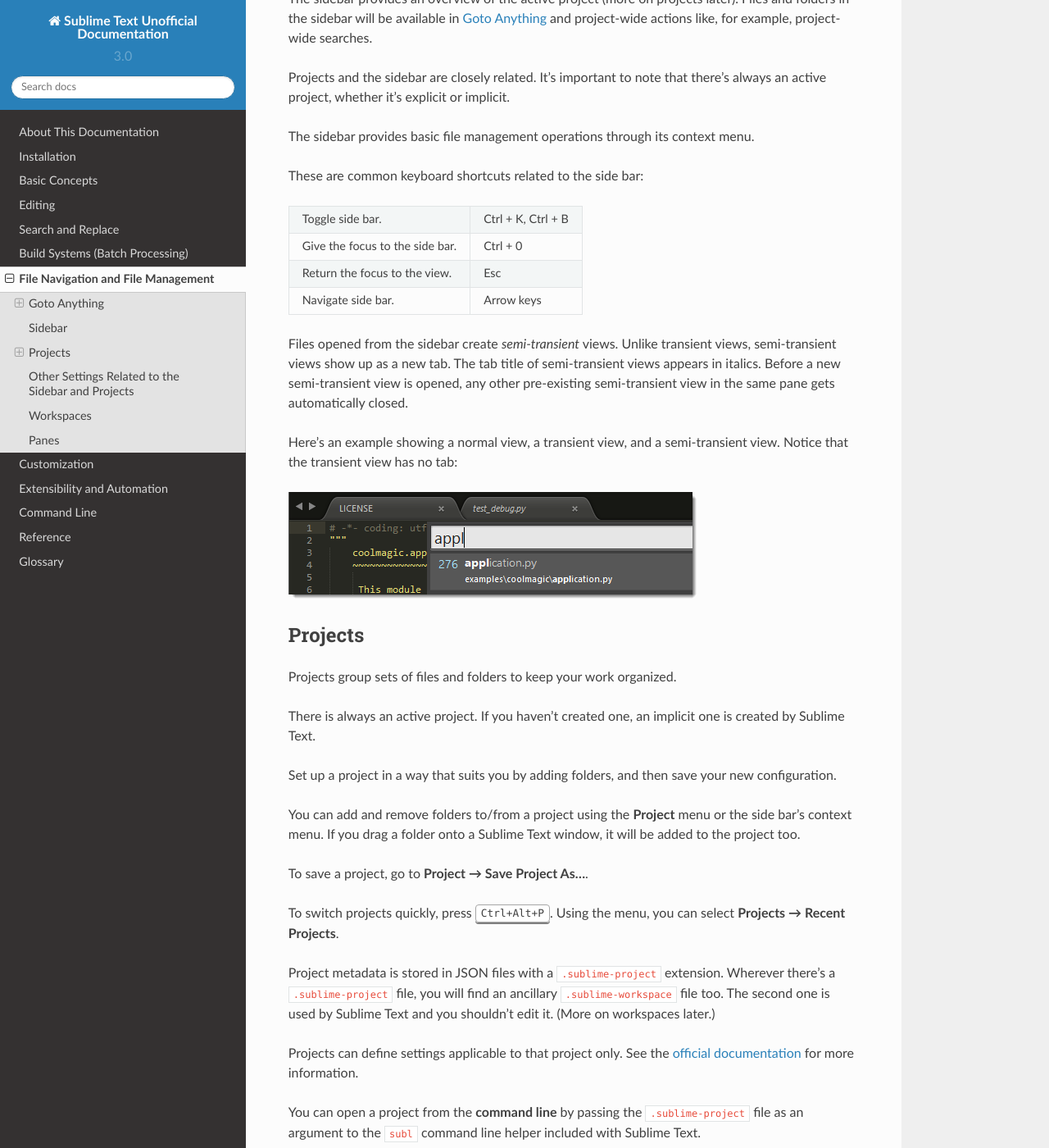
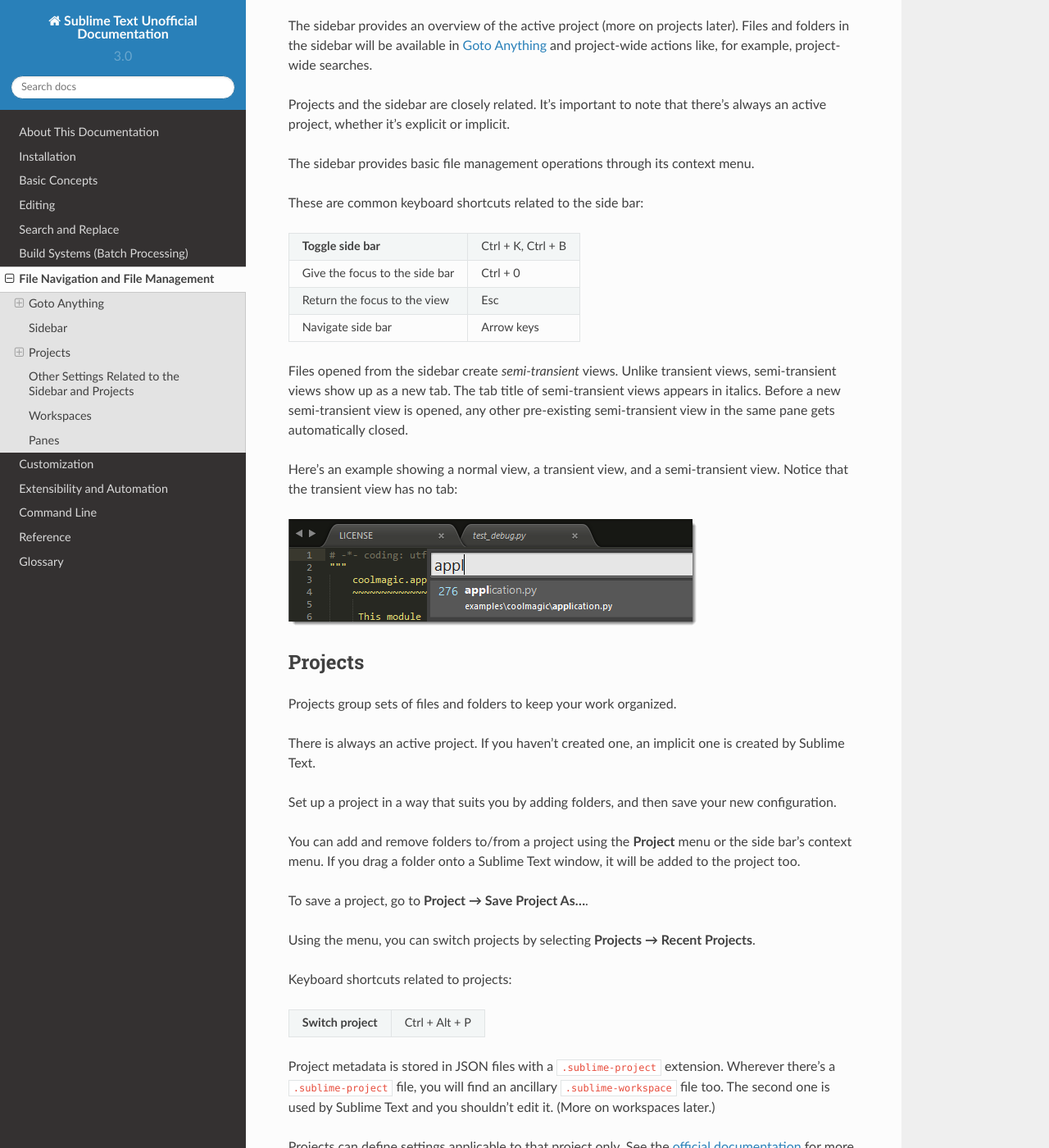
Before and after one commit to guillermooo/sublime-undocs, a Sphinx documentation site: the page built from source/file_management/file_management.rst, in a window 1280 px wide and 1400 px high, scrolled down 2168 px. Shown: the whole window at 82% size. Built offline with Sphinx 7.4.7 and the Read the Docs theme 2.0.0, drawn with Linux system fonts in a browser that asks for light colours; some of the changed text lies outside the part shown.

Commit message:
assorted fixes

```diff
--- a/source/file_management/file_management.rst
+++ b/source/file_management/file_management.rst
@@ -133,13 +135,13 @@
 related to the side bar:
 
 +----------------------------------+-----------------------+
-| Toggle side bar.                 | Ctrl + K, Ctrl + B    |
+| **Toggle side bar**              | Ctrl + K, Ctrl + B    |
 +----------------------------------+-----------------------+
-| Give the focus to the side bar.  | Ctrl + 0              |
+| Give the focus to the side bar   | Ctrl + 0              |
 +----------------------------------+-----------------------+
-| Return the focus to the view.    | Esc                   |
+| Return the focus to the view     | Esc                   |
 +----------------------------------+-----------------------+
-| Navigate side bar.               | Arrow keys            |
+| Navigate side bar                | Arrow keys            |
 +----------------------------------+-----------------------+
 
 Files opened from the sidebar
@@ -184,10 +186,15 @@
 To save a project,
 go to **Project → Save Project As...**.
 
-To switch projects quickly,
-press :kbd:`Ctrl+Alt+P`.
 Using the menu,
-you can select **Projects → Recent Projects**.
+you can switch projects
+by selecting **Projects → Recent Projects**.
+
+Keyboard shortcuts related to projects:
+
++----------------------------------+-----------------------+
+| **Switch project**               | Ctrl + Alt + P        |
++----------------------------------+-----------------------+
 
 Project metadata is stored in JSON files
 with a ``.sublime-project`` extension.
@@ -374,8 +380,8 @@
 In Sublime Text, you can have
 multiple panes open at the same time.
 
-You can manipulate panes
-using default keyboard shortcuts:
+Main keyboard shortcuts related
+to panes:
 
 +-----------------------+--------------------+
 | Create new pane       | Ctrl+K, Ctrl+↑     |
--- a/source/search_and_replace/search_and_replace.rst
+++ b/source/search_and_replace/search_and_replace.rst
@@ -91,7 +91,7 @@
 
 =================================== ==================
 Search using current selection      Ctrl + E
-Replace using current selection     Shift + Shift + E
+Replace using current selection     Ctrl + Shift + E
 =================================== ==================
 
 .. _snr-multiline-search:
```
Also changed, not shown: other parts of source/file_management/file_management.rst (+6 -5 lines), source/reference/reference.rst (+10 -5 lines).
